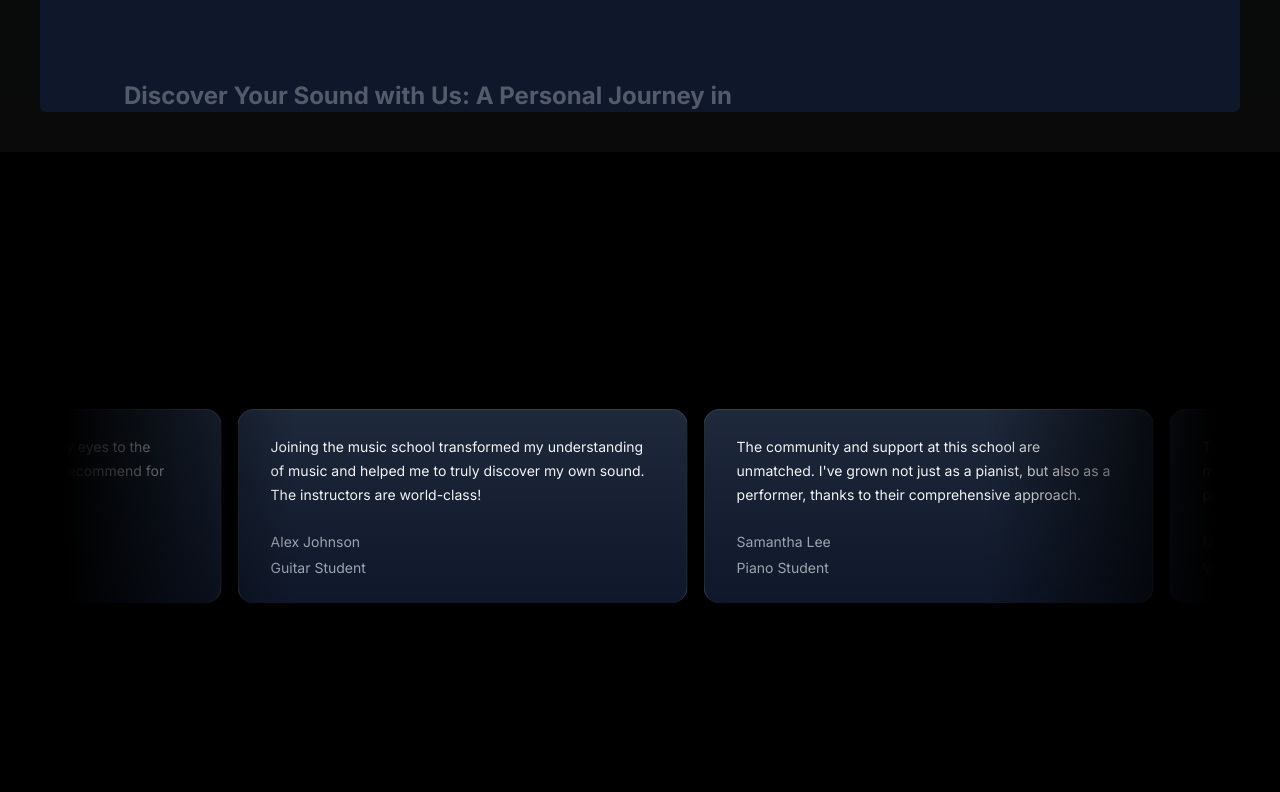
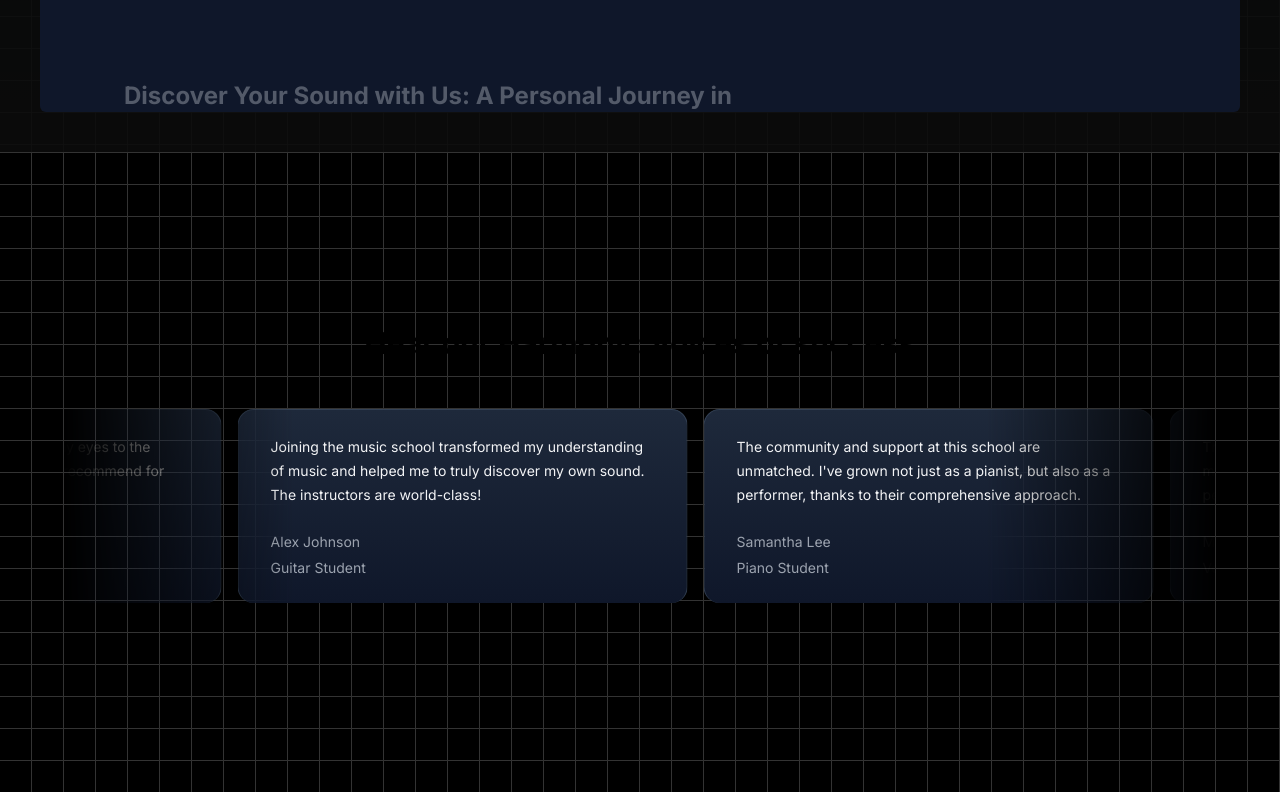
Before and after one commit to Ubais88/art_of_music-nextjs, a Next.js app: page / in a window 1280 px wide. Shown: the part 1776-2568 px from the top of the page. Built offline with nearby package versions, Linux system fonts and the light colour scheme.

Commit message:
testimonial background grid added

```diff
--- a/package.json
+++ b/package.json
@@ -11,6 +11,7 @@
   "dependencies": {
     "clsx": "^2.1.1",
     "framer-motion": "^11.1.7",
+    "mini-svg-data-uri": "^1.4.4",
     "next": "14.2.3",
     "react": "^18",
     "react-dom": "^18",
--- a/tailwind.config.ts
+++ b/tailwind.config.ts
@@ -1,9 +1,46 @@
 import type { Config } from "tailwindcss";
-const defaultTheme = require("tailwindcss/defaultTheme");
+
+const svgToDataUri = require("mini-svg-data-uri");
 const colors = require("tailwindcss/colors");
 const {
   default: flattenColorPalette,
 } = require("tailwindcss/lib/util/flattenColorPalette");
+
+// Plugin to add each Tailwind color as a global CSS variable
+function addVariablesForColors({ addBase, theme }: any) {
+  const allColors = flattenColorPalette(theme('colors'));
+  const newVars = Object.fromEntries(
+    Object.entries(allColors).map(([key, value]) => [`--${key}`, value])
+  );
+
+  addBase({
+    ':root': newVars,
+  });
+}
+
+function addSvgPatterns({ matchUtilities, theme }: any) {
+  matchUtilities(
+    {
+      'bg-grid': (value: any) => ({
+        backgroundImage: `url("${svgToDataUri(
+          `<svg xmlns="http://www.w3.org/2000/svg" viewBox="0 0 32 32" width="32" height="32" fill="none" stroke="${value}"><path d="M0 .5H31.5V32"/></svg>`
+        )}")`,
+      }),
+      'bg-grid-small': (value: any) => ({
+        backgroundImage: `url("${svgToDataUri(
+          `<svg xmlns="http://www.w3.org/2000/svg" viewBox="0 0 32 32" width="8" height="8" fill="none" stroke="${value}"><path d="M0 .5H31.5V32"/></svg>`
+        )}")`,
+      }),
+      'bg-dot': (value: any) => ({
+        backgroundImage: `url("${svgToDataUri(
+          `<svg xmlns="http://www.w3.org/2000/svg" viewBox="0 0 32 32" width="16" height="16" fill="none"><circle fill="${value}" id="pattern-circle" cx="10" cy="10" r="1.6257413380501518"></circle></svg>`
+        )}")`,
+      }),
+    },
+    { values: flattenColorPalette(theme('backgroundColor')), type: 'color' }
+  );
+}
+
 
 const config: Config = {
   content: [
@@ -11,50 +48,31 @@
     "./src/components/**/*.{js,ts,jsx,tsx,mdx}",
     "./src/app/**/*.{js,ts,jsx,tsx,mdx}",
   ],
-  darkMode: "class",
+  darkMode: 'class',
   theme: {
     extend: {
+      animation:{
+        spotlight: "spotlight 2s ease .75s 1 forwards",
+        scroll: "scroll var(--animation-duration, 40s) var(--animation-direction, forwards) linear infinite"
+      },
       backgroundImage: {
         "gradient-radial": "radial-gradient(var(--tw-gradient-stops))",
         "gradient-conic":
           "conic-gradient(from 180deg at 50% 50%, var(--tw-gradient-stops))",
       },
-      animation: {
-        spotlight: "spotlight 2s ease .75s 1 forwards",
-        scroll:
-          "scroll var(--animation-duration, 40s) var(--animation-direction, forwards) linear infinite",
-      },
-      keyframes: {
+      keyframes:{
         spotlight: {
-          "0%": {
-            opacity: "0",
-            transform: "translate(-72%, -62%) scale(0.5)",
-          },
-          "100%": {
-            opacity: "1",
-            transform: "translate(-50%,-40%) scale(1)",
-          },
+          '0%': { opacity: '0', transform: 'translate(-72%, -62%) scale(0.5)' },
+          '100%': { opacity: '1', transform: 'translate(-50%,-40%) scale(1)' },
         },
         scroll: {
           to: {
             transform: "translate(calc(-50% - 0.5rem))",
           },
         },
-      },
+      }
     },
   },
-  plugins: [addVariablesForColors],
+  plugins: [addVariablesForColors, addSvgPatterns],
 };
 export default config;
-
-// This plugin adds each Tailwind color as a global CSS variable, e.g. var(--gray-200).
-function addVariablesForColors({ addBase, theme }: any) {
-  let allColors = flattenColorPalette(theme("colors"));
-  let newVars = Object.fromEntries(
-    Object.entries(allColors).map(([key, val]) => [`--${key}`, val])
-  );
-
-  addBase({
-    ":root": newVars,
-  });
-}
```
Also changed, not shown: 1 other file (tests, documents, lock files or other folders).
